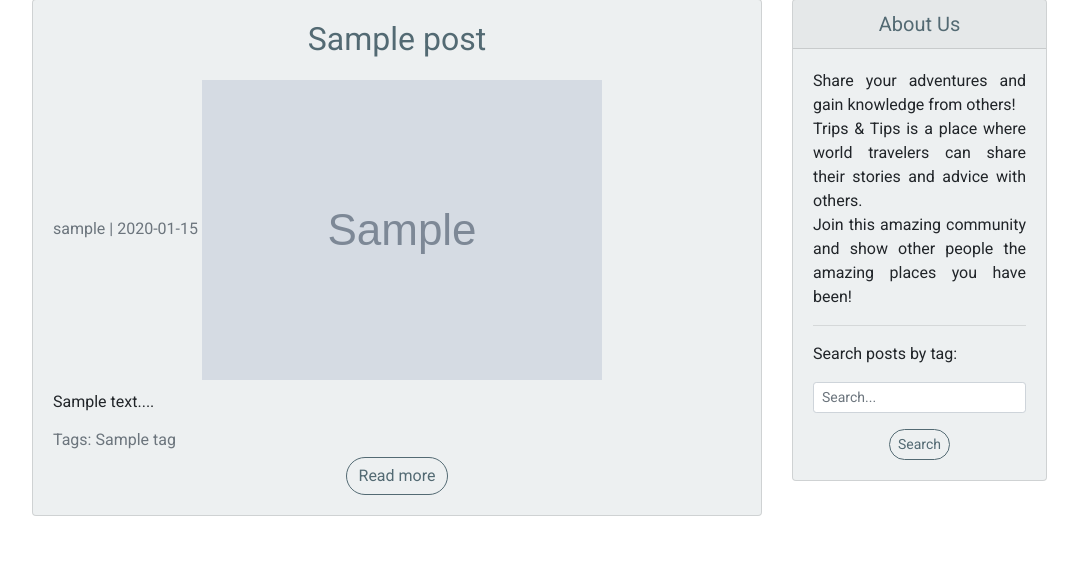
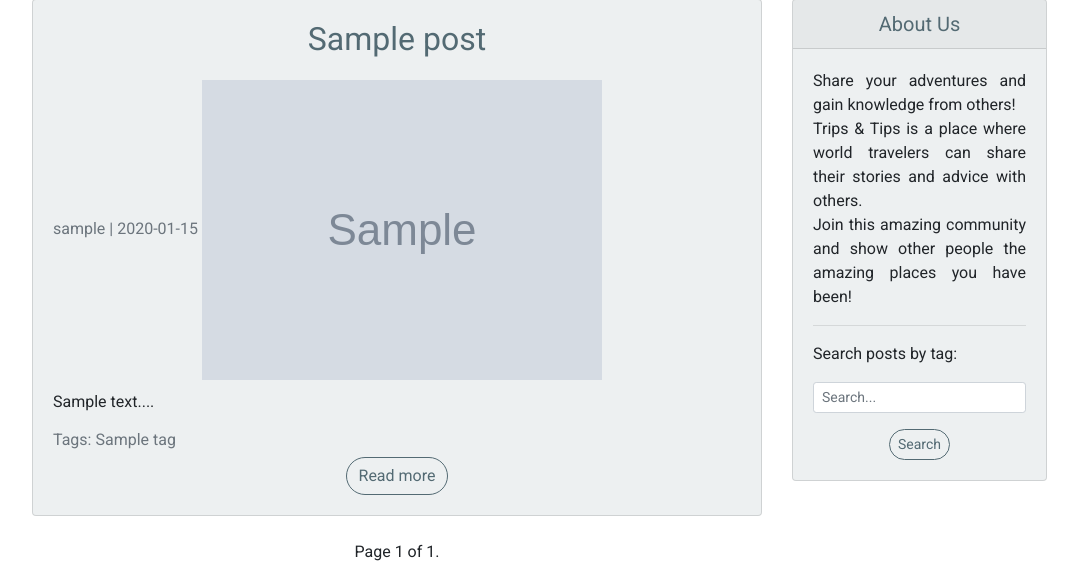
Before and after one commit to kamilakokoszka/trips_and_tips, a Django app: template templates/home_page.html in a window 1280 px wide. Shown: the part 220-800 px from the top of the page, without its empty margins (53-1131 px from the left). Run offline with Django 3.2, Linux system fonts and the light colour scheme; the template is opened without the code that fills it: most values are stand-ins (such as "Sample title", 1, 10 or a date in 2020); grey boxes marked "Sample" are stand-in pictures; some libraries are stand-ins or nearby versions.

Commit message:
Add pagination

```diff
--- a/templates/home_page.html
+++ b/templates/home_page.html
@@ -46,6 +46,7 @@
                     </div>
                 {% endfor %}
             {% endif %}
+                {% block pagination %} {% include 'pagination.html' %} {% endblock pagination %}
             </div>
             {% block sidebar %} {% include 'sidebar.html' %} {% endblock sidebar %}
         </div>
--- /dev/null
+++ b/templates/pagination.html
@@ -0,0 +1,15 @@
+{% block pagination %}
+    <div class="center mb-3">
+      <span>
+        {% if page_obj.has_previous %}
+          <a class='link' href="?page={{ page_obj.previous_page_number }}">Previous</a>
+        {% endif %}
+        <span>
+          Page {{ page_obj.number }} of {{ page_obj.paginator.num_pages }}.
+        </span>
+        {% if page_obj.has_next %}
+          <a class="link" href="?page={{ page_obj.next_page_number }}">Next</a>
+        {% endif %}
+      </span>
+    </div>
+{% endblock %}
```
